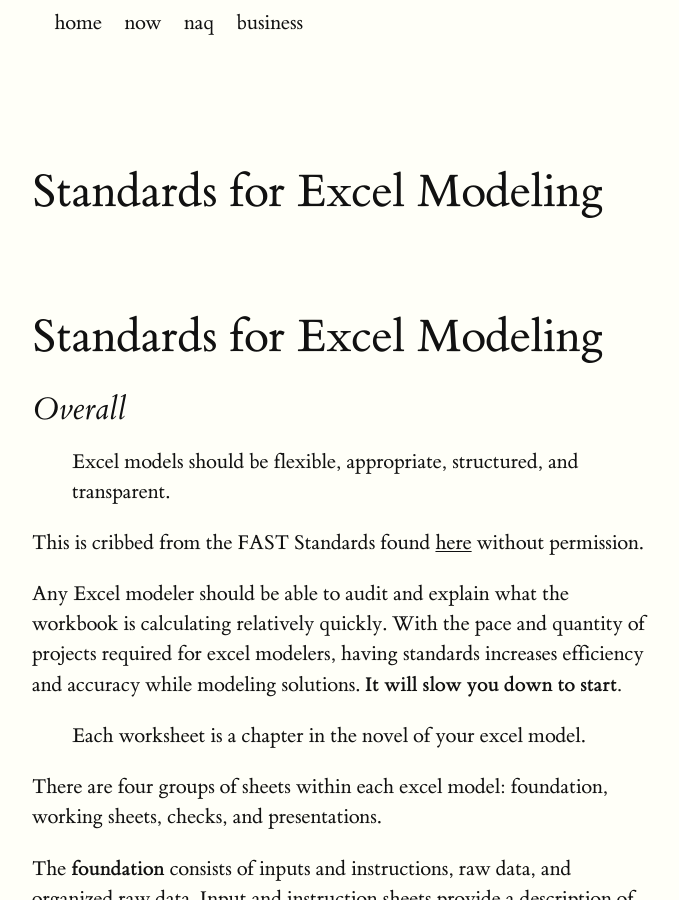
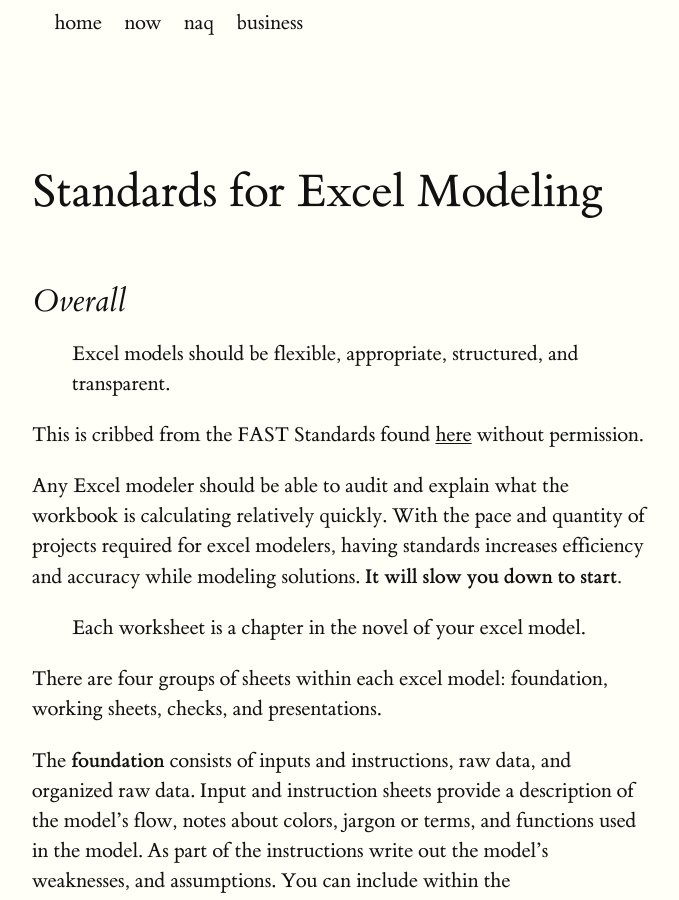
Before and after one commit to pact-wheeler/exp7, a Jekyll site: the page built from _posts/2025-10-10-excel_modelling.md, in a window 1280 px wide and 900 px high. Shown: the whole window, without its empty margins (128-807 px from the left). Built offline with Jekyll 4.4.1, drawn with Linux system fonts in a browser that asks for light colours.

Commit message:
Update 2025-10-10-excel_modelling.md

```diff
--- a/_posts/2025-10-10-excel_modelling.md
+++ b/_posts/2025-10-10-excel_modelling.md
@@ -4,8 +4,6 @@ title: Standards for Excel Modeling
 date: 2025-10-10
 tags: excel
 ---
-
-# Standards for Excel Modeling
 
 ## Overall
 
@@ -118,4 +116,5 @@ Thoughtfully use ROUND when needed, not at every step. You should only need to u
 
 Here are the rules I follow for consistency and pedantry: mark exports with red font, imports with blue font, counter-flows with gray shade, user inputs with light yellow font. Consistently apply header and sub header column formatting. Include at least one empty column or row between calculation blocks. Do not merge cells, use Center across selections.
 
+
 If you're interested in the macro / standards sheet that I use, here's the [link](google.com).
```
